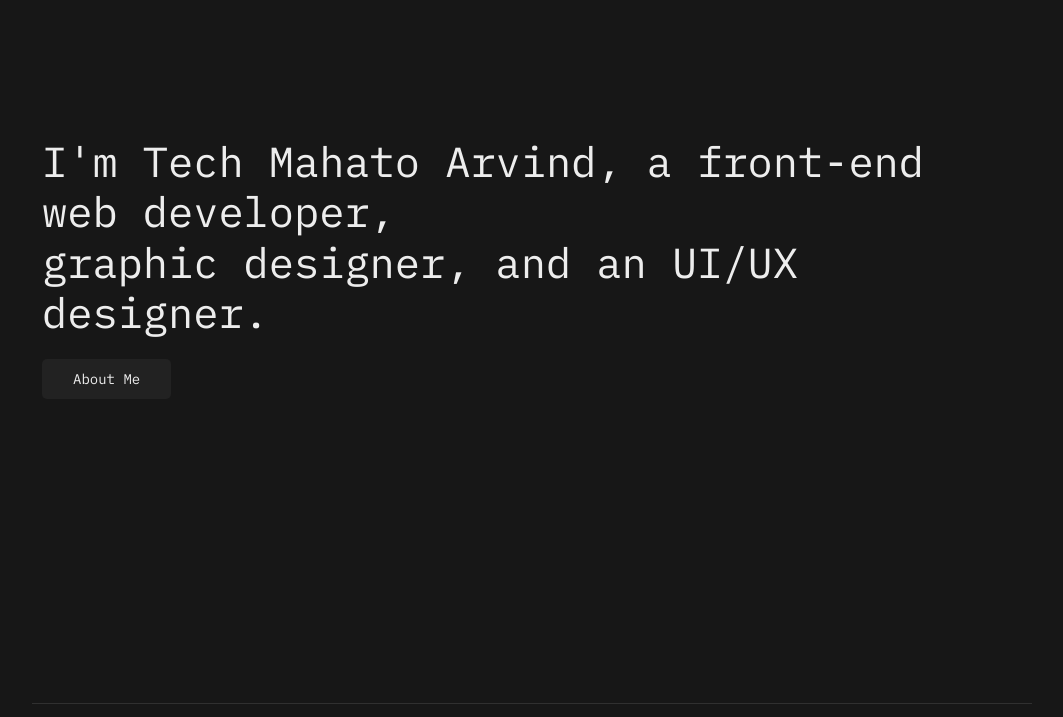
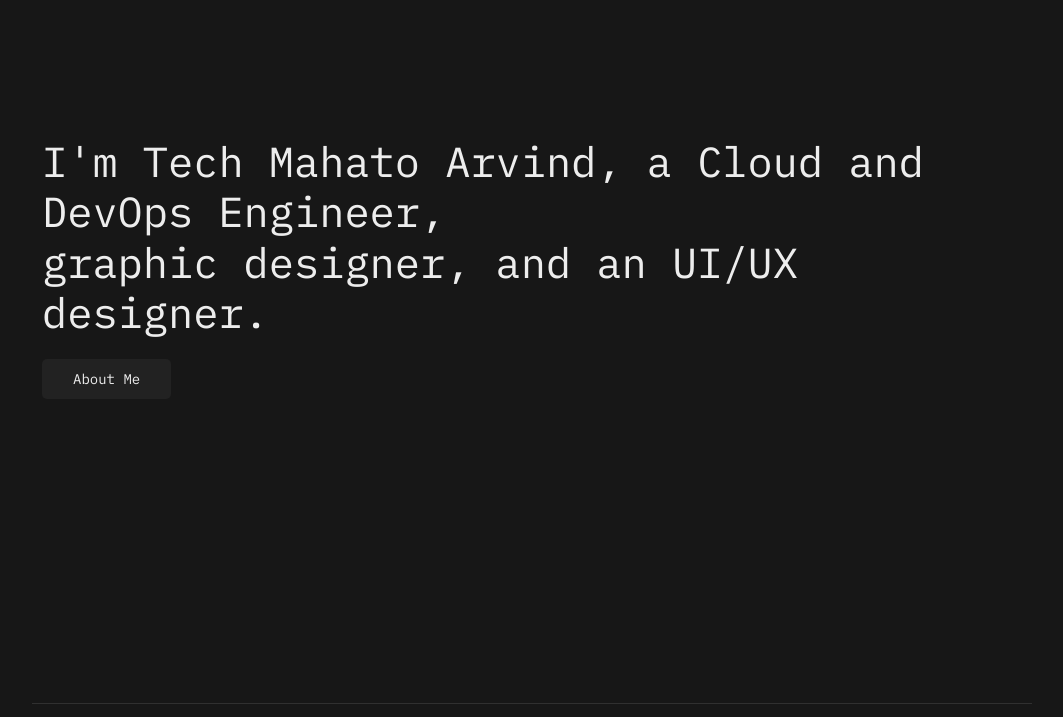
Before and after one commit to techmahato-com/sample-web, a plain HTML site: page index.html in a window 1280 px wide. Shown: the part 83-800 px from the top of the page, without its empty margins (108-1171 px from the left). Drawn offline with Linux system fonts and the light colour scheme.

Commit message:
index.html modified

```diff
--- a/index.html
+++ b/index.html
@@ -67,7 +67,7 @@
 <!-- Navigation Bar Mobile Ends -->
 <!-- Home -->
 <section class="uk-margin-small-left uk-margin-small-right uk-margin-xlarge-top uk-margin-xlarge-bottom">
-    <h1 class="uk-margin-xlarge-left uk-light uk-text-left uk-margin-xlarge-right">I'm Tech Mahato Arvind, a front-end web developer, <br>graphic designer, and an UI/UX designer.</h1>
+    <h1 class="uk-margin-xlarge-left uk-light uk-text-left uk-margin-xlarge-right">I'm Tech Mahato Arvind, a Cloud and DevOps Engineer, <br>graphic designer, and an UI/UX designer.</h1>
     <a href="#about" class="uk-margin-xlarge-left uk-text-capitalize uk-button uk-button-secondary" uk-scroll>About Me</a>
 
 
```
